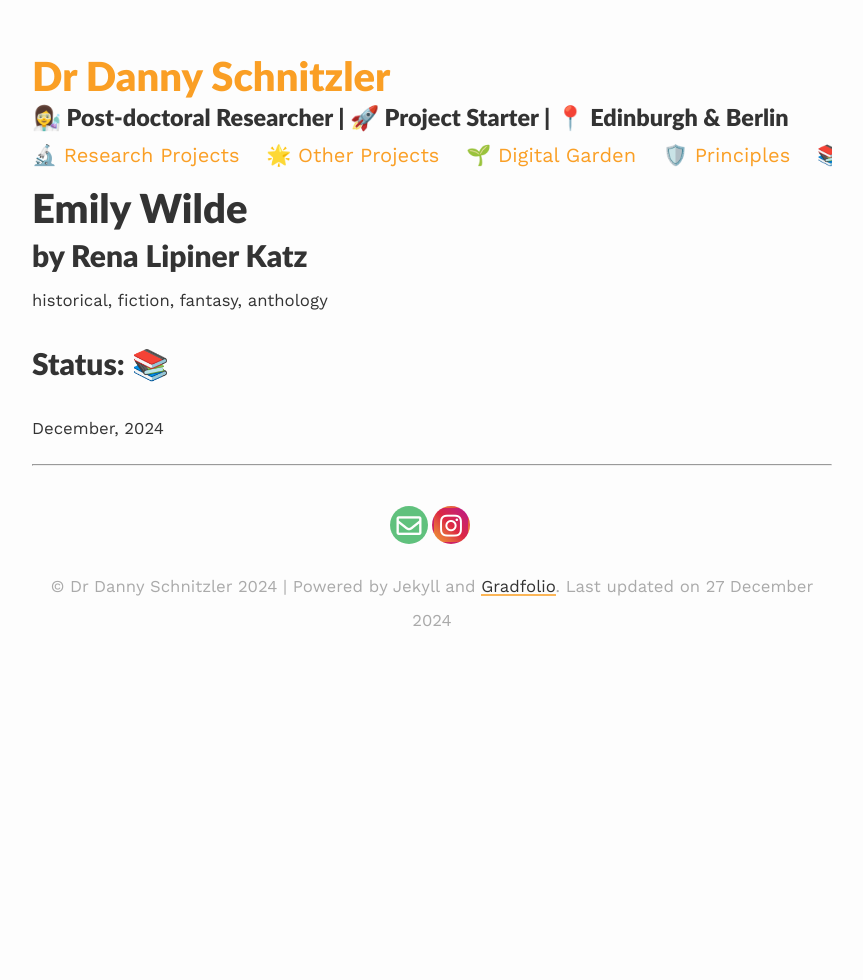
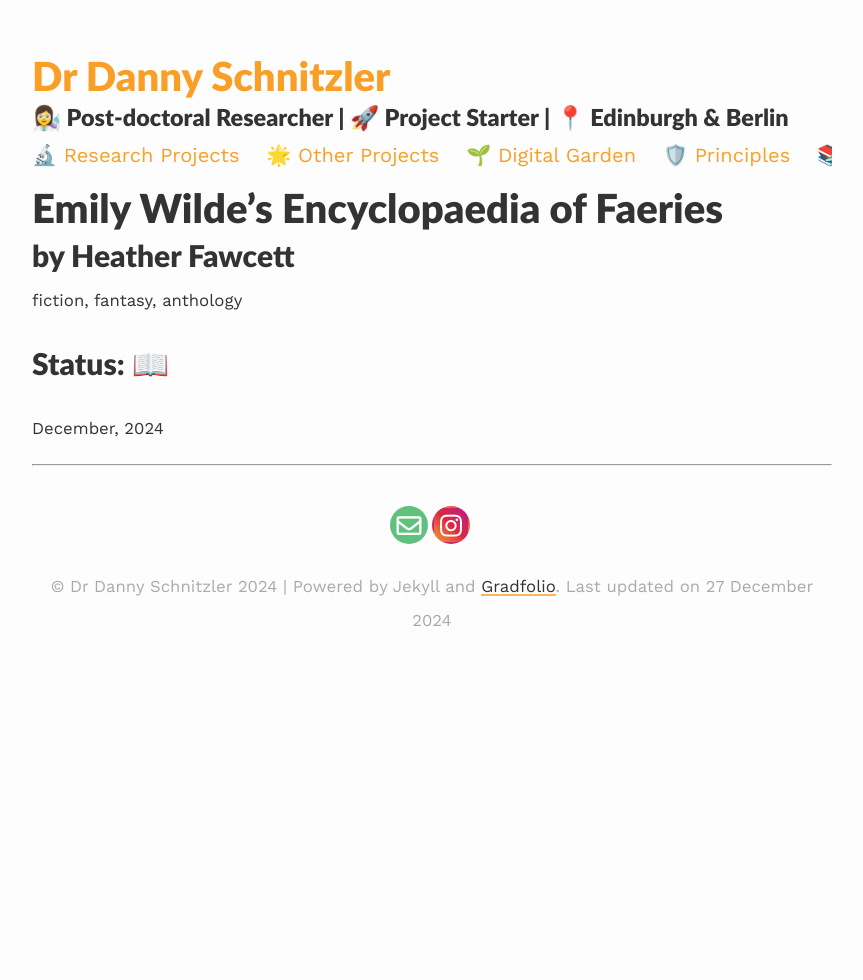
Before and after one commit to dschnitzler14/dschnitzler, a Jekyll site: the page built from _bookshelf/2024-12-11-emily-wilde.md, in a window 1280 px wide. Shown: the whole page, without its empty margins (208-1071 px from the left). Built offline with Jekyll 4.4.1, drawn with Linux system fonts in a browser that asks for light colours; nearby versions of some CDN libraries.

Commit message:
book updates

```diff
--- a/_bookshelf/2024-12-11-emily-wilde.md
+++ b/_bookshelf/2024-12-11-emily-wilde.md
@@ -1,10 +1,10 @@
 ---
 layout: book_post
-book_title: "Emily Wilde"
-book_author: "Rena Lipiner Katz"
-book_link: "https://www.goodreads.com/book/show/62977935-a-life-inherited"
-date: 2024-12-08
-status: 📚
-rating: "⭐️"
-tags: [historical, fiction, fantasy, anthology]
+book_title: "Emily Wilde’s Encyclopaedia of Faeries"
+book_author: "Heather Fawcett"
+book_link: "https://hardcover.app/books/emily-wilde-s-encyclopaedia-of-faeries"
+date: 2024-12-11
+status: 📖
+rating: ""
+tags: [fiction, fantasy, anthology]
 ---
```
Also changed, not shown: _bookshelf/2024-11-11-winter-spirits.md (+5 -5 lines).
